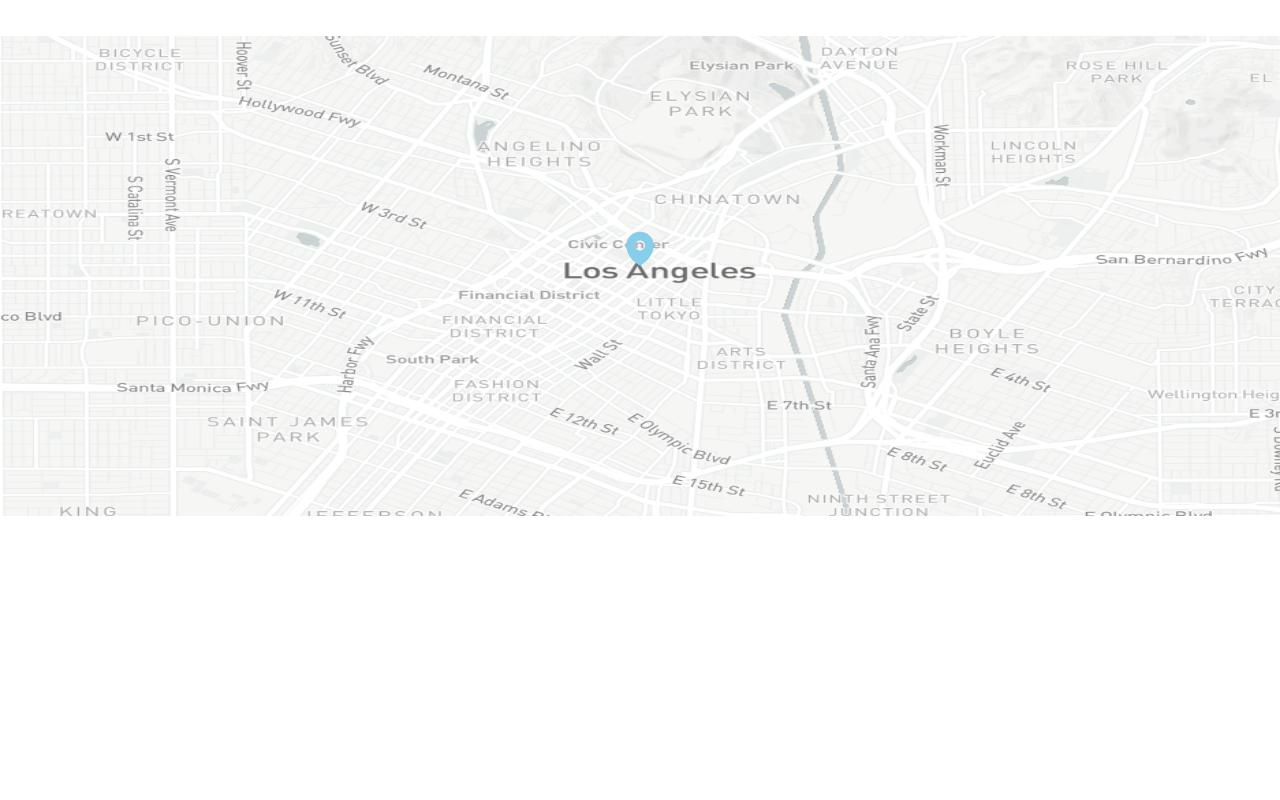
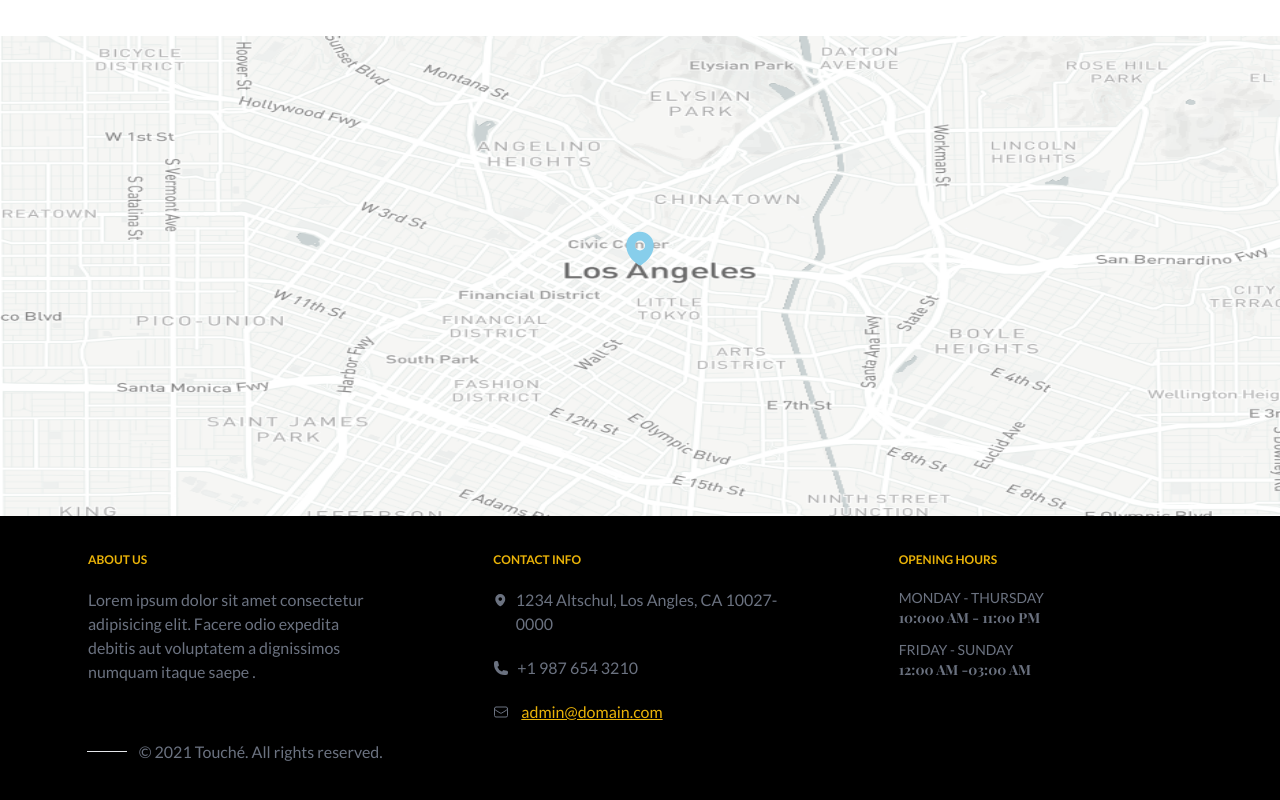
Before and after one commit to Iceblockp/Touche-cafe, a React (Vite) app: page / in a window 1280 px wide. Shown: the part 920-1720 px from the top of the page. Before the commit the page ends 1436 px from the top, so only its background shows below. Built offline with nearby package versions, Linux system fonts and the light colour scheme; a web font is replaced by a local one.

Commit message:
footer added

```diff
--- a/src/components/App.jsx
+++ b/src/components/App.jsx
@@ -1,11 +1,13 @@
 import React from 'react'
 import Gallery from './Gallery'
 import Location from './Location'
+import Footer from './Footer'
 const App = () => {
   return (
     <div>
       < Gallery />
       < Location />
+      < Footer />
     </div>
   )
 }
--- /dev/null
+++ b/src/components/Footer.jsx
@@ -0,0 +1,84 @@
+import React from "react";
+
+const Footer = () => {
+  return (
+    <div className="py-9  bg-black">
+      <div className=" px-4 mx-auto">
+        <div className="grid grid-cols-3 gap-4 justify-around mx-6 ">
+          <div className=" px-7 mx-5">
+            <h2 className="text-yellow-500 font-bold text-xs ">ABOUT US</h2>
+            <p className="text-gray-500 pt-5 ">
+              Lorem ipsum dolor sit amet consectetur adipisicing elit. Facere
+              odio expedita debitis aut voluptatem a dignissimos numquam itaque
+              saepe .
+            </p>
+          </div>
+          <div className="  px-7 mx-5">
+            <h2 className="text-yellow-500 font-bold text-xs ">CONTACT INFO</h2>
+            <div className="text-gray-500 pt-5 flex gap-2 ">
+              <svg
+                xmlns="http://www.w3.org/2000/svg"
+                viewBox="0 0 24 24"
+                fill="currentColor
+            "
+                class="w-4 h-6 "
+              >
+                <path
+                  fill-rule="evenodd"
+                  d="M11.54 22.351l.07.04.028.016a.76.76 0 00.723 0l.028-.015.071-.041a16.975 16.975 0 001.144-.742 19.58 19.58 0 002.683-2.282c1.944-1.99 3.963-4.98 3.963-8.827a8.25 8.25 0 00-16.5 0c0 3.846 2.02 6.837 3.963 8.827a19.58 19.58 0 002.682 2.282 16.975 16.975 0 001.145.742zM12 13.5a3 3 0 100-6 3 3 0 000 6z"
+                  clip-rule="evenodd"
+                />
+              </svg>
+              <p className="">1234 Altschul, Los Angles, CA 10027-0000</p>
+            </div>
+            <div className="text-gray-500 pt-5 flex gap-2 ">
+              <svg
+                xmlns="http://www.w3.org/2000/svg"
+                viewBox="0 0 24 24"
+                fill="currentColor"
+                class="w-4 h-6 "
+              >
+                <path
+                  fill-rule="evenodd"
+                  d="M1.5 4.5a3 3 0 013-3h1.372c.86 0 1.61.586 1.819 1.42l1.105 4.423a1.875 1.875 0 01-.694 1.955l-1.293.97c-.135.101-.164.249-.126.352a11.285 11.285 0 006.697 6.697c.103.038.25.009.352-.126l.97-1.293a1.875 1.875 0 011.955-.694l4.423 1.105c.834.209 1.42.959 1.42 1.82V19.5a3 3 0 01-3 3h-2.25C8.552 22.5 1.5 15.448 1.5 6.75V4.5z"
+                  clip-rule="evenodd"
+                />
+              </svg>
+
+              <p className="">+1 987 654 3210</p>
+            </div>
+            <div className="text-gray-500 pt-5 flex gap-2 ">
+            <svg xmlns="http://www.w3.org/2000/svg" fill="none" viewBox="0 0 24 24" stroke-width="1.5" stroke="currentColor" class="w-4 h-6 absolute ">
+  <path stroke-linecap="round" stroke-linejoin="round" d="M21.75 6.75v10.5a2.25 2.25 0 01-2.25 2.25h-15a2.25 2.25 0 01-2.25-2.25V6.75m19.5 0A2.25 2.25 0 0019.5 4.5h-15a2.25 2.25 0 00-2.25 2.25m19.5 0v.243a2.25 2.25 0 01-1.07 1.916l-7.5 4.615a2.25 2.25 0 01-2.36 0L3.32 8.91a2.25 2.25 0 01-1.07-1.916V6.75" />
+</svg>
+              <a className="underline text-yellow-500 ml-7">admin@domain.com</a>
+            </div>
+          </div>
+          <div className="  px-7 mx-5">
+            <h2 className="text-yellow-500 font-bold text-xs ">
+              OPENING HOURS
+            </h2>
+            <p className="text-gray-500 pt-5 text-sm uppercase ">
+              monday - thursday
+              <div className="mb-3 font-heading font-bold text-sm">
+              10:000 am - 11:00 pm
+              </div>
+
+              friday - sunday
+              <div className="mb-3 font-heading font-bold text-md">
+              12:00 am -03:00 am
+              </div>
+            </p>
+          </div>
+
+          <div className="text-gray-500 px-7 mx-3 flex justify-center items-center">
+          <hr className="me-3 w-10" />
+          <p> © 2021 Touché. All rights reserved.</p>
+          </div>
+        </div>
+      </div>
+    </div>
+  );
+};
+
+export default Footer;
```
